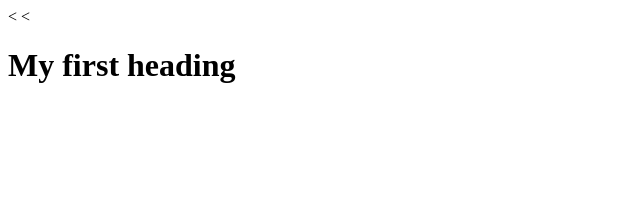
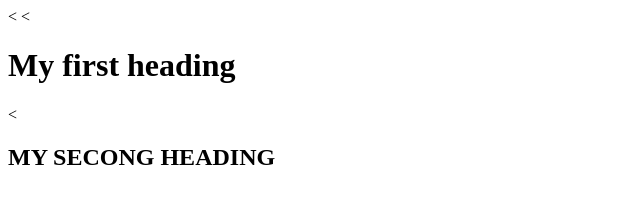
Before and after one commit to hemanttolani/mysampleproject, a plain HTML site: page index.html in a window 1280 px wide. Shown: the whole page, without its empty margins (0-640 px from the left). Drawn offline with Linux system fonts and the light colour scheme.

Commit message:
logs file

```diff
--- a/index.html
+++ b/index.html
@@ -6,5 +6,6 @@
   </head>
   <body>
     <<h1>My first heading</h1>
+    <<h2>MY SECONG HEADING</h2>
   </body>
 </html>
```
Also changed, not shown: 1 other file.
